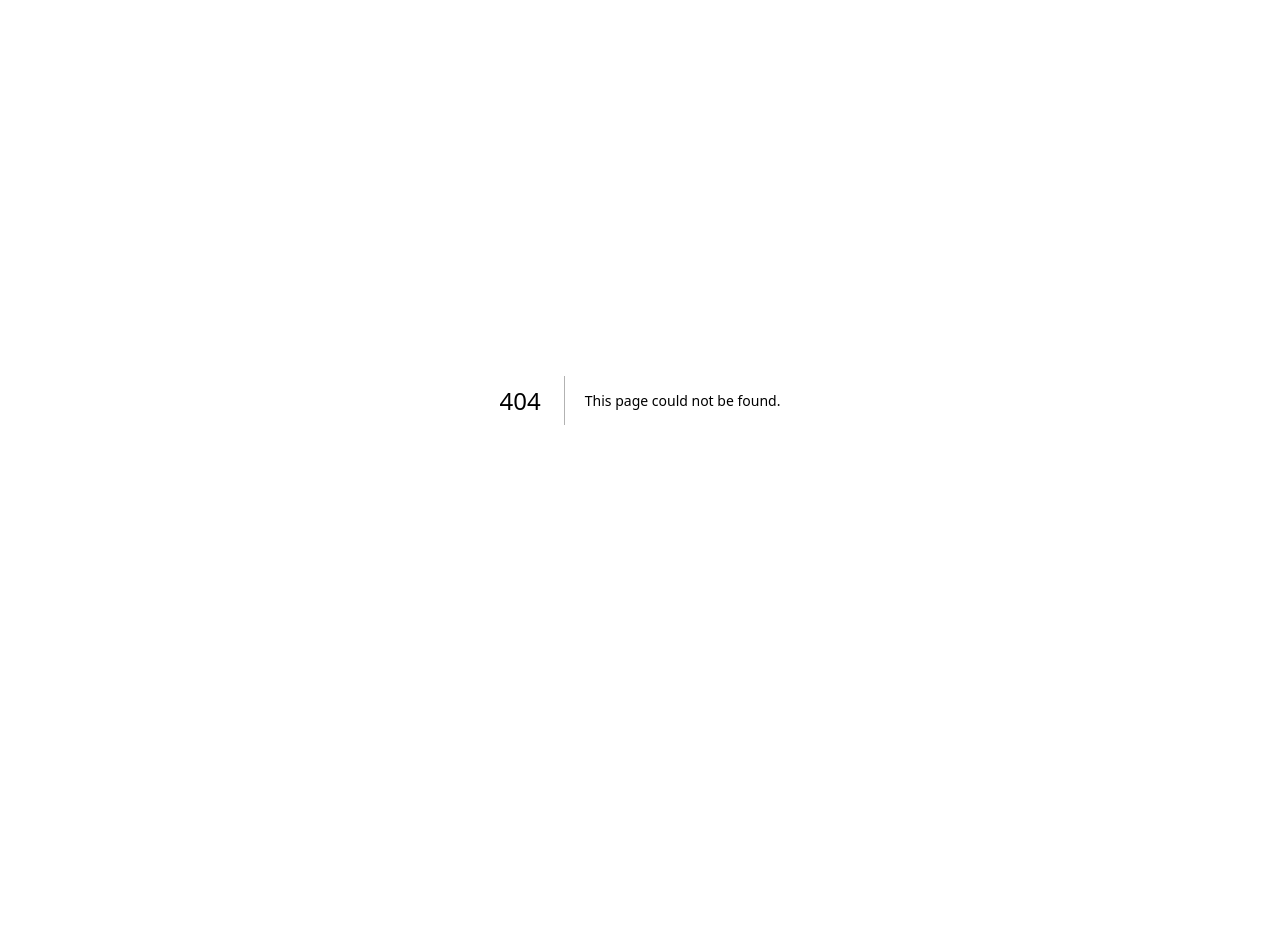
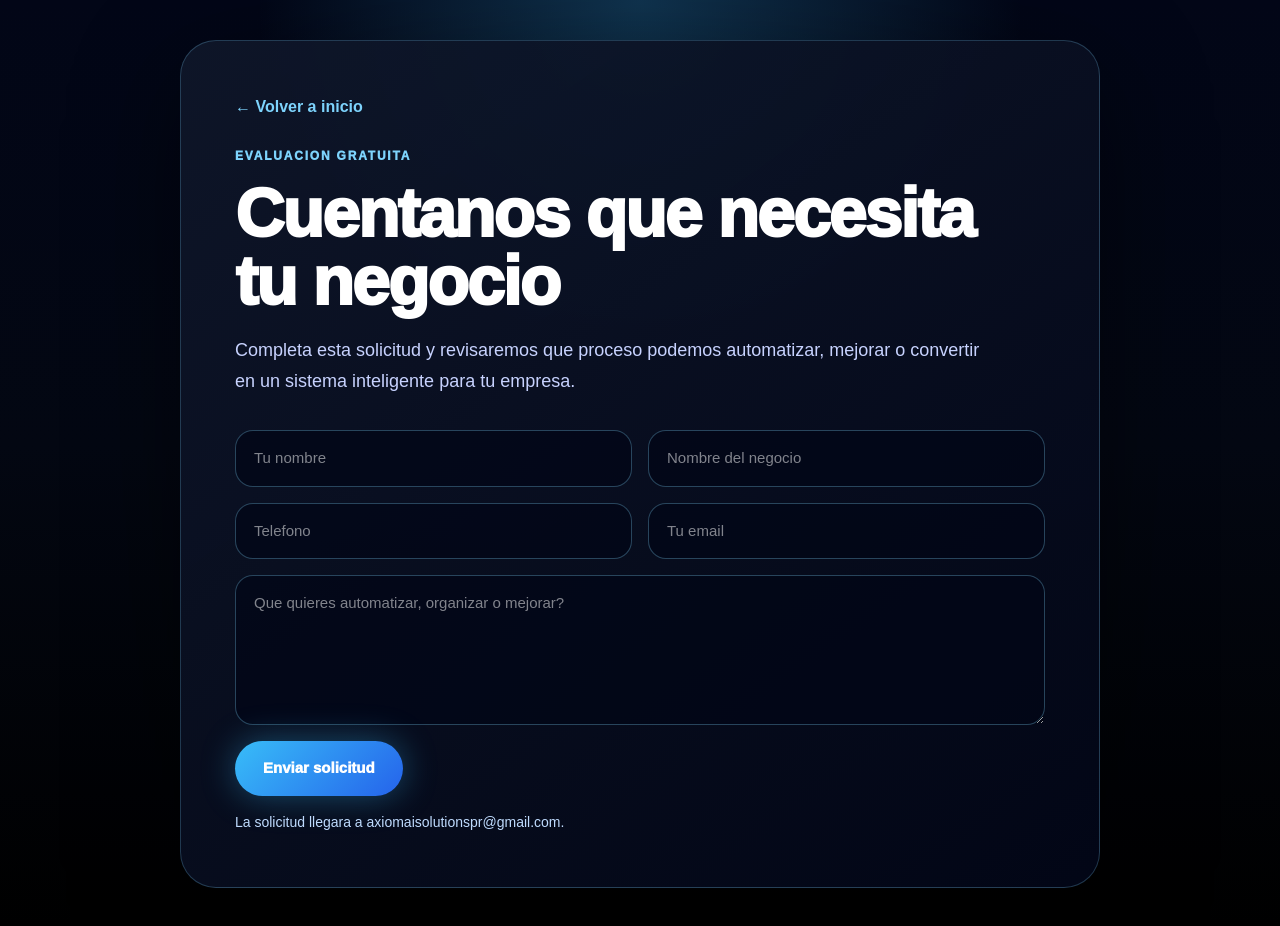
Before and after one commit to axiomaisolutionspr-a11y/AxiomOS, a Next.js app: page /solicitud in a window 1280 px wide. Before the commit this address had no page. Before the commit the page ends 800 px from the top, so only its background shows below. Built offline with nearby package versions, Linux system fonts and the light colour scheme.

Commit message:
Crear formulario de solicitud

```diff
--- a/app/page.tsx
+++ b/app/page.tsx
@@ -279,7 +279,7 @@ export default function Home() {
             solución tecnológica tiene más sentido para tu negocio.
           </p>
 
-          <a href={requestMailLink} style={primaryButtonStyle}>
+          <a href="/solicitud" style={primaryButtonStyle}>
             Solicitar evaluación gratuita
           </a>
         </div>
--- /dev/null
+++ b/app/solicitud/page.tsx
@@ -0,0 +1,175 @@
+import type { CSSProperties } from "react";
+import Link from "next/link";
+
+export default function SolicitudPage() {
+  return (
+    <main style={pageStyle}>
+      <section style={cardStyle}>
+        <Link href="/" style={backLinkStyle}>
+          ← Volver a inicio
+        </Link>
+
+        <p style={labelStyle}>EVALUACION GRATUITA</p>
+
+        <h1 style={titleStyle}>Cuentanos que necesita tu negocio</h1>
+
+        <p style={textStyle}>
+          Completa esta solicitud y revisaremos que proceso podemos automatizar,
+          mejorar o convertir en un sistema inteligente para tu empresa.
+        </p>
+
+        <form
+          action="https://formsubmit.co/axiomaisolutionspr@gmail.com"
+          method="POST"
+          style={formStyle}
+        >
+          <input
+            type="hidden"
+            name="_subject"
+            value="Nueva solicitud de evaluacion - AxiomAI Solutions"
+          />
+          <input
+            type="hidden"
+            name="_next"
+            value="https://www.axiomaisolutions.org/gracias"
+          />
+          <input type="hidden" name="_captcha" value="false" />
+
+          <div style={gridStyle}>
+            <input style={inputStyle} type="text" name="nombre" placeholder="Tu nombre" required />
+            <input style={inputStyle} type="text" name="negocio" placeholder="Nombre del negocio" required />
+          </div>
+
+          <div style={gridStyle}>
+            <input style={inputStyle} type="tel" name="telefono" placeholder="Telefono" required />
+            <input style={inputStyle} type="email" name="email" placeholder="Tu email" required />
+          </div>
+
+          <textarea
+            style={textareaStyle}
+            name="necesidad"
+            placeholder="Que quieres automatizar, organizar o mejorar?"
+            required
+          />
+
+          <button type="submit" style={buttonStyle}>
+            Enviar solicitud
+          </button>
+
+          <p style={noteStyle}>
+            La solicitud llegara a axiomaisolutionspr@gmail.com.
+          </p>
+        </form>
+      </section>
+    </main>
+  );
+}
+
+const pageStyle: CSSProperties = {
+  minHeight: "100vh",
+  display: "flex",
+  alignItems: "center",
+  justifyContent: "center",
+  padding: "40px 18px",
+  background:
+    "radial-gradient(circle at top, rgba(56, 189, 248, 0.25), transparent 34%), linear-gradient(180deg, #020617 0%, #030712 48%, #000 100%)",
+  color: "white",
+};
+
+const cardStyle: CSSProperties = {
+  width: "100%",
+  maxWidth: "920px",
+  borderRadius: "36px",
+  padding: "clamp(28px, 5vw, 54px)",
+  background:
+    "linear-gradient(145deg, rgba(15, 23, 42, 0.92), rgba(2, 6, 23, 0.95))",
+  border: "1px solid rgba(125, 211, 252, 0.24)",
+  boxShadow: "0 30px 110px rgba(0, 0, 0, 0.45)",
+};
+
+const backLinkStyle: CSSProperties = {
+  display: "inline-flex",
+  marginBottom: "28px",
+  color: "#7dd3fc",
+  textDecoration: "none",
+  fontWeight: 850,
+};
+
+const labelStyle: CSSProperties = {
+  margin: 0,
+  color: "#7dd3fc",
+  fontSize: "12px",
+  fontWeight: 950,
+  letterSpacing: "1.8px",
+};
+
+const titleStyle: CSSProperties = {
+  margin: "14px 0 0",
+  fontSize: "clamp(36px, 6vw, 68px)",
+  lineHeight: 1,
+  fontWeight: 1000,
+  letterSpacing: "-2px",
+};
+
+const textStyle: CSSProperties = {
+  maxWidth: "760px",
+  margin: "20px 0 0",
+  color: "#c7d2fe",
+  fontSize: "18px",
+  lineHeight: 1.7,
+};
+
+const formStyle: CSSProperties = {
+  marginTop: "34px",
+  display: "grid",
+  gap: "16px",
+};
+
+const gridStyle: CSSProperties = {
+  display: "grid",
+  gridTemplateColumns: "repeat(2, minmax(0, 1fr))",
+  gap: "16px",
+};
+
+const inputStyle: CSSProperties = {
+  width: "100%",
+  padding: "16px 18px",
+  borderRadius: "18px",
+  border: "1px solid rgba(125, 211, 252, 0.3)",
+  background: "rgba(2, 6, 23, 0.72)",
+  color: "white",
+  outline: "none",
+  fontSize: "15px",
+};
+
+const textareaStyle: CSSProperties = {
+  width: "100%",
+  minHeight: "150px",
+  padding: "16px 18px",
+  borderRadius: "18px",
+  border: "1px solid rgba(125, 211, 252, 0.3)",
+  background: "rgba(2, 6, 23, 0.72)",
+  color: "white",
+  outline: "none",
+  fontSize: "15px",
+  resize: "vertical",
+};
+
+const buttonStyle: CSSProperties = {
+  border: "none",
+  cursor: "pointer",
+  justifySelf: "start",
+  padding: "16px 28px",
+  borderRadius: "999px",
+  color: "white",
+  fontWeight: 950,
+  fontSize: "15px",
+  background: "linear-gradient(135deg, #38bdf8, #2563eb)",
+  boxShadow: "0 0 34px rgba(56, 189, 248, 0.36)",
+};
+
+const noteStyle: CSSProperties = {
+  margin: 0,
+  color: "#bfdbfe",
+  fontSize: "14px",
+};
```
